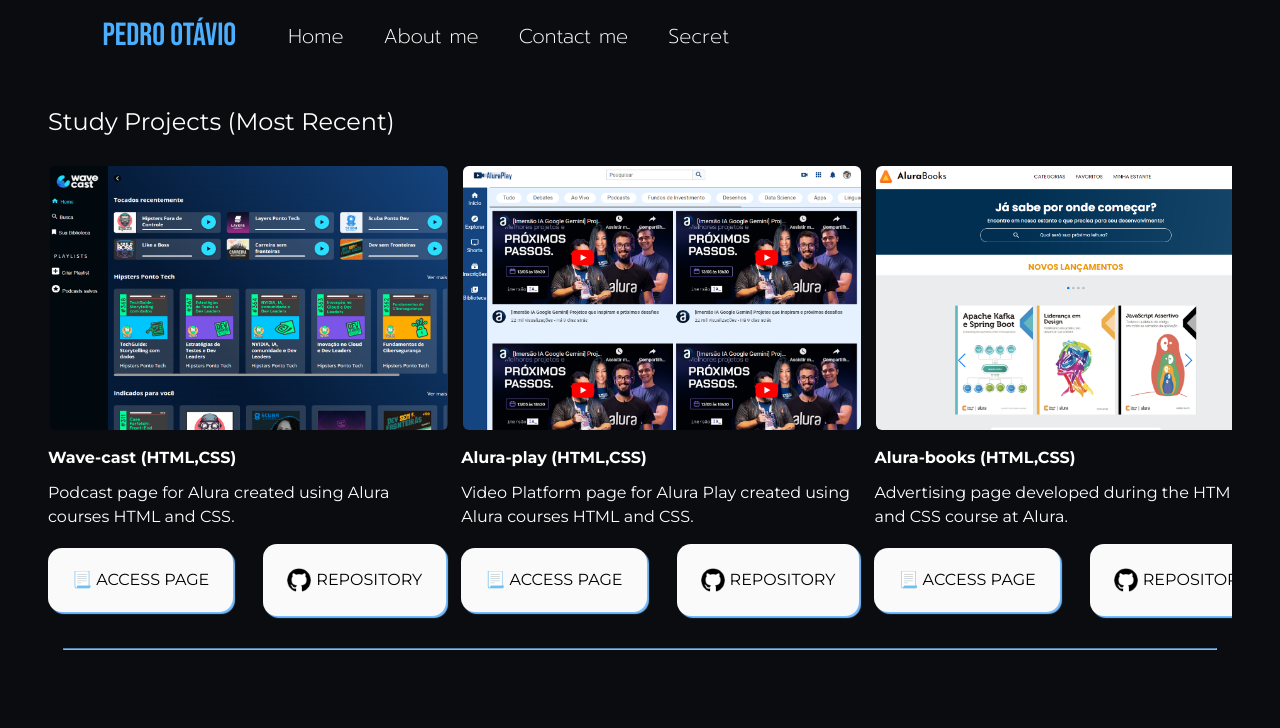
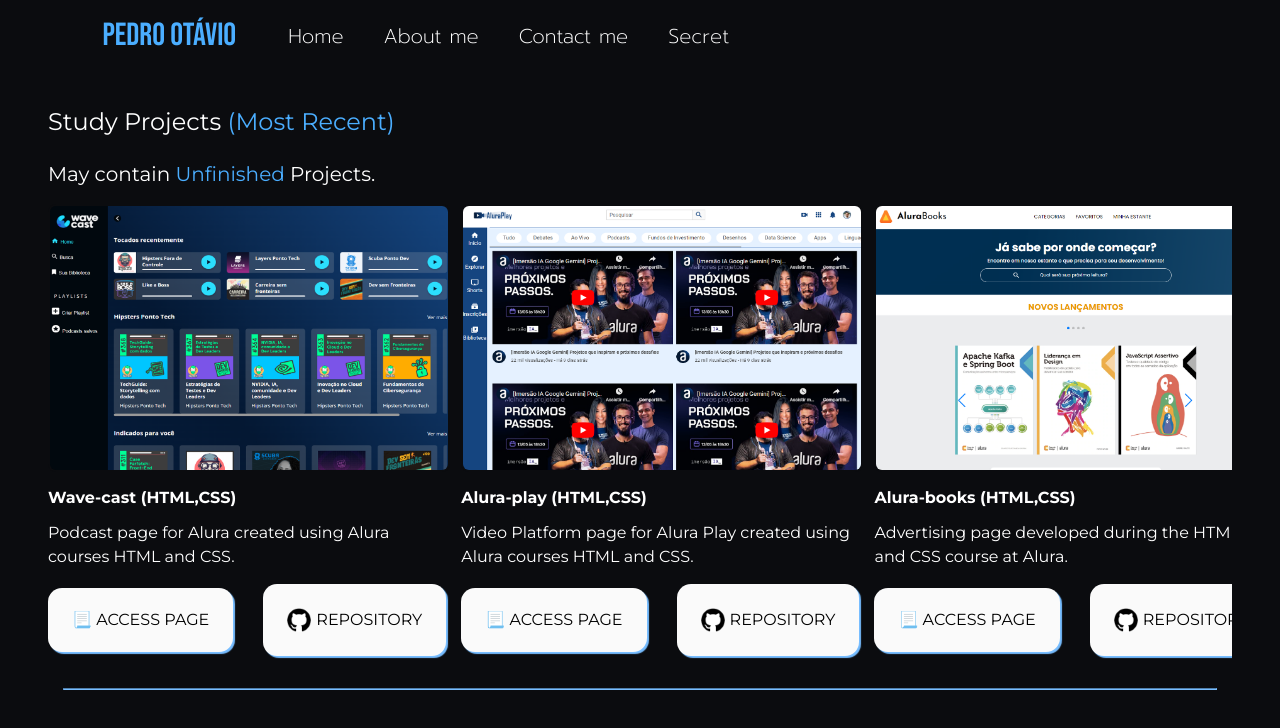
Before and after one commit to ilevex0/ilevex0.github.io, a plain HTML site: page index.html in a window 1280 px wide. Drawn offline with Linux system fonts and the light colour scheme.

Commit message:
Added description to the title main in index.html

```diff
--- a/Styles/style.css
+++ b/Styles/style.css
@@ -76,6 +76,13 @@ body {
 .main__title{
     font-size: 24px;
     margin: 30px 0px;
+}
+.main__description {
+    font-size: 20px;
+    margin-bottom: 1em;
+}
+.main__bold {
+    color: var(--logo-color);
 }
 .projects {
     display: flex;
--- a/index.html
+++ b/index.html
@@ -56,7 +56,8 @@
         <!-- PRIMEIRA SECTION -->
 
         <!-- SEGUNDA SECTION -->
-        <h1 class="main__title">Study Projects (Most Recent)</h1>
+        <h1 class="main__title">Study Projects <b class="main__bold">(Most Recent)</b></h1>
+        <p class="main__description">May contain <b class="main__bold">Unfinished</b> Projects.</p>
         <section class="projects">
             <div class="projects__container">
                 <ul class="projects__container__list">
```
